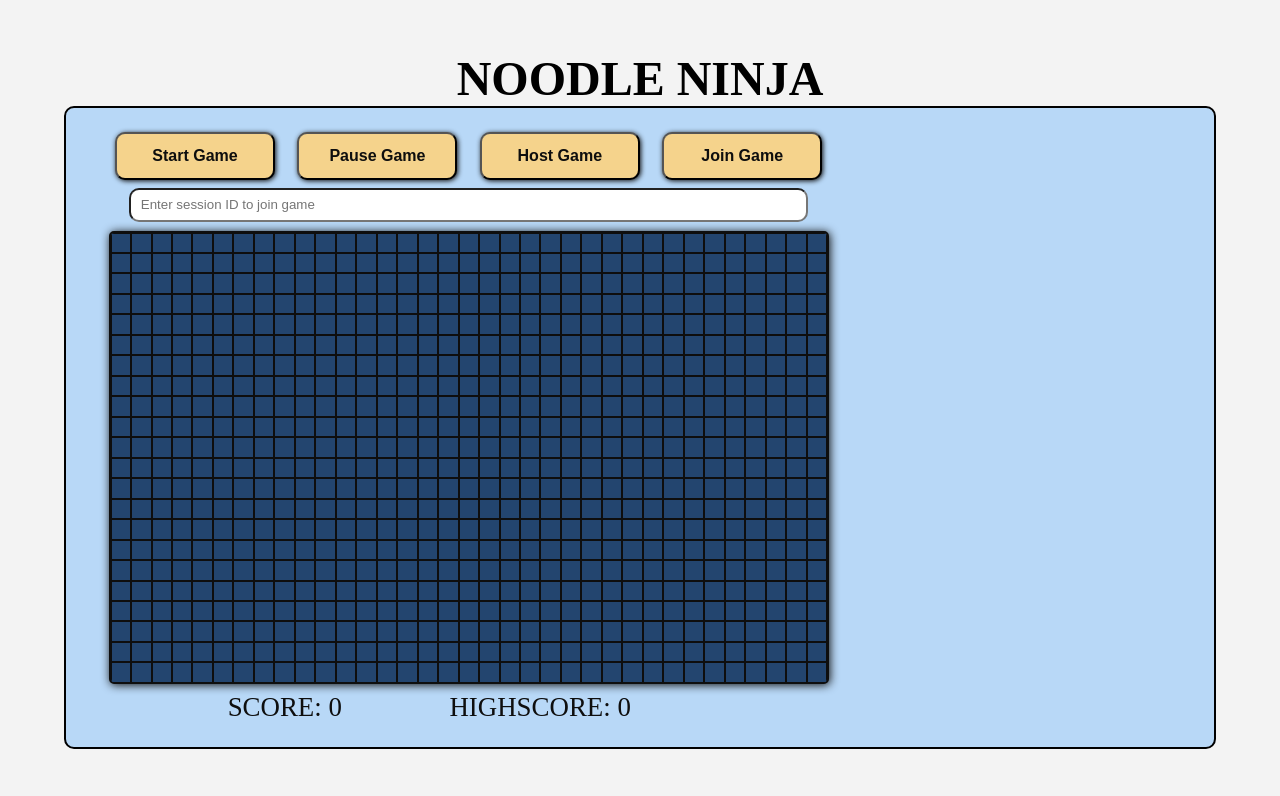
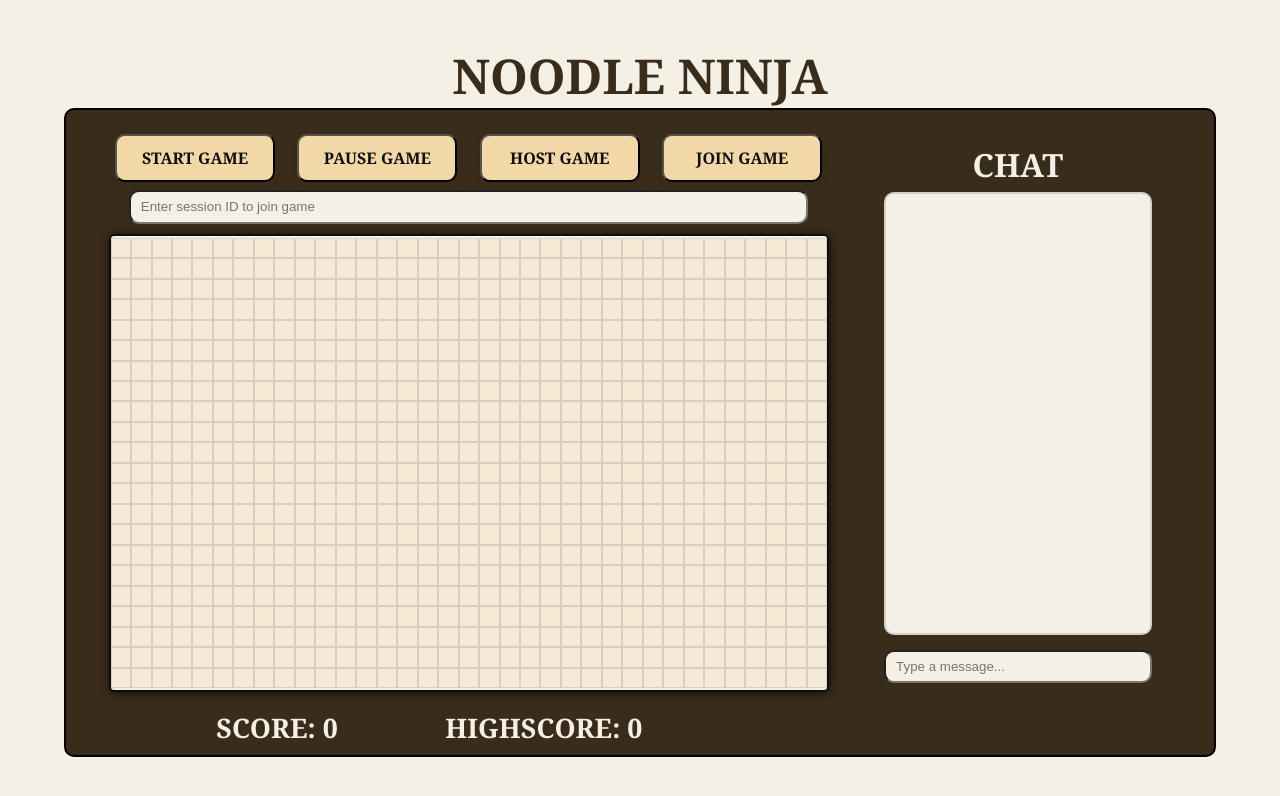
Before and after one commit to oliviaaMach/NoodleNinja, a plain HTML site: page index.html in a window 1280 px wide. Drawn offline with Linux system fonts and the light colour scheme; a web font is replaced by a local one.

Commit message:
new design

```diff
--- a/css/snake.css
+++ b/css/snake.css
@@ -12,7 +12,7 @@
 
 .snake.head {
     animation: none;
-    background: #6b4c1a;
+    background: var(--snake);
     width: 80%;
     height: 80%;
     margin: auto;
@@ -20,6 +20,6 @@
 }
 
 .food {
-    background-color: green;
+    background-color: var(--secondary);
     border-radius: 50%;
 }
--- a/index.html
+++ b/index.html
@@ -21,10 +21,10 @@
 <div class="container">
 
     <div class="controlBtns">
-        <button class="btn startBtn">Start Game</button>
-        <button class="btn pauseBtn">Pause Game</button>
-        <button class="btn hostBtn">Host Game</button>
-        <button class="btn joinBtn">Join Game</button>
+        <button class="btn startBtn">START GAME</button>
+        <button class="btn pauseBtn">PAUSE GAME</button>
+        <button class="btn hostBtn">HOST GAME</button>
+        <button class="btn joinBtn">JOIN GAME</button>
         <input type="text" id="joinID" placeholder="Enter session ID to join game">
     </div>
 
@@ -36,6 +36,15 @@
     <div class="gameDetails">
         <p>SCORE: <span class="score">0</span></p>
         <p>HIGHSCORE: <span class="highScore">0</span></p>
+    </div>
+
+    <div class="chatContainer">
+            <h3>CHAT</h3>
+        <div class="msg">    </div>
+        <input type="text" id="sendChat" placeholder="Type a message...">
+
+        </div>
+
     </div>
 
 </div>
--- a/style.css
+++ b/style.css
@@ -7,22 +7,43 @@
 :root {
     --black: #0e0e0e;
     --white: #f3f3f3;
-    --primary: #23456f;
-    --secondary: #b8d8f7;
-    --noodle: #f5d38c;
+    --primary: #F5F0E6;
+    --secondary: #3A2C1A;
+    --lightGrey: #D8CFC4;
+    --snake: #E8B25C;
+    --buttons: #F2D8A7;
+    --hover: #E6C89C;
+    --input: #F5EAD6;
+
     --cell-size: 25px;
     --cols: 35;
     --rows: 22;
+    --family: 'asimovian', Georgia, Times, serif;
 }
 
 /* TYPO START */
     h1 {
         font-size: 3em;
+        font-weight: 900;
+        color: var(--secondary);
     }
 
-    p, h2 {
-        color: var(--black);
+    h2 {
+        color: var(--secondary);
     }
+
+
+    h3 {
+        font-size: 2em;
+        margin: 0.2em auto;
+        color: var(--primary);
+        font-weight: 900;
+    }
+
+    p {
+        color: var(--primary);
+    }
+
 
 .gameDetails p {
     margin-right: 4em;
@@ -36,7 +57,8 @@ body {
     justify-content: center;
     min-height: 100vh;
     background-color: var(--white);
-    font-family: 'asimovian';
+    font-family: var(--family);
+    background-color: var(--primary);
 }
 
 .container {
@@ -50,34 +72,39 @@ body {
     width: 90%;
     max-width: 1200px;
     background-color: var(--secondary);
-    justify-items: center;
+    /* justify-items: center; */
     justify-content: center;
 }
 
 .wrapper {
     grid-column: 1;
+    margin: 0 auto;
     margin-top: 0.5em;
     display: flex;
+    justify-content: center;
     align-items: center;
-    justify-content: center;
     flex-direction: column;
     overflow: hidden;
     width: 100%;
     max-width: min(90vmin, 800px);
-    background-color: var(--primary);
+    background-color: var(--);
     border: 2px solid var(--black);
     border-radius: 5px;
     box-shadow: 1px 1px 10px var(--black);
+    background-color: var(--primary);
+
 }
 
 .gameDetails {
+    justify-content: center;
+    align-items: center;
     padding-left: 1.5em;
     grid-column: 1;
     grid-row: 3;
     display: flex;
-    color: var(--white);
+    color: var(--primary);
     font-size: 1.2rem;
-    font-weight: 500;
+    font-weight: 900;
 }
 
 .playBoard {
@@ -86,11 +113,11 @@ body {
     grid-auto-rows: 1fr;
     width: 100%;
     max-width: 100%;
-    background-color: var(--primary);
+    background-color: var(--input);
 }
 
 .cell {
-    border: 1px solid var(--black);
+    border: 1px solid var(--lightGrey);
     width: 100%;
     aspect-ratio: 1 / 1;
 }
@@ -105,12 +132,17 @@ body {
     width: 10em;
     height: 3em;
     margin: 0.5em 0.7em;
-    background-color: var(--noodle);
+    background-color: var(--buttons);
     color: var(--black);
+    font-family: var(--family);
     font-weight: 600;
     font-size: 1em;
     border-radius: 10px;
-    box-shadow: 1px 1px 5px var(--black);
+    box-shadow: 1px 1px 5px var(--secondary);
+}
+
+.btn:hover {
+    background-color: var(--hover);
 }
 
 #joinID {
@@ -118,8 +150,43 @@ body {
     width: 87%;
     border-radius: 10px;
     padding: 10px;
+    background-color: var(--primary);
 }
 
+/* Chat */
+
+.chatContainer {
+    margin-top: 0.5em;
+    grid-column: 2 ;
+    grid-row: 1 / 3;
+    position: relative;
+    display: flex;
+    flex-direction: column;
+    align-items: center;
+    border: 2px solid var(--secondary);
+    border-radius: 10px;
+    width: 90%;
+}
+
+.msg {
+    border: 2px solid var(--lightGrey);
+    border-radius: 10px;
+    height: 80%;
+    width: 90%;
+    background-color: var(--primary);
+
+}
+
+#sendChat {
+    position: absolute;
+    height: 2.5em;
+    width: 90%;
+    border-radius: 10px;
+    padding: 10px;
+    bottom: 0;
+    margin-bottom: 0.5em;
+    background-color: var(--primary);
+}
 
 
 /* Overlay */
```
